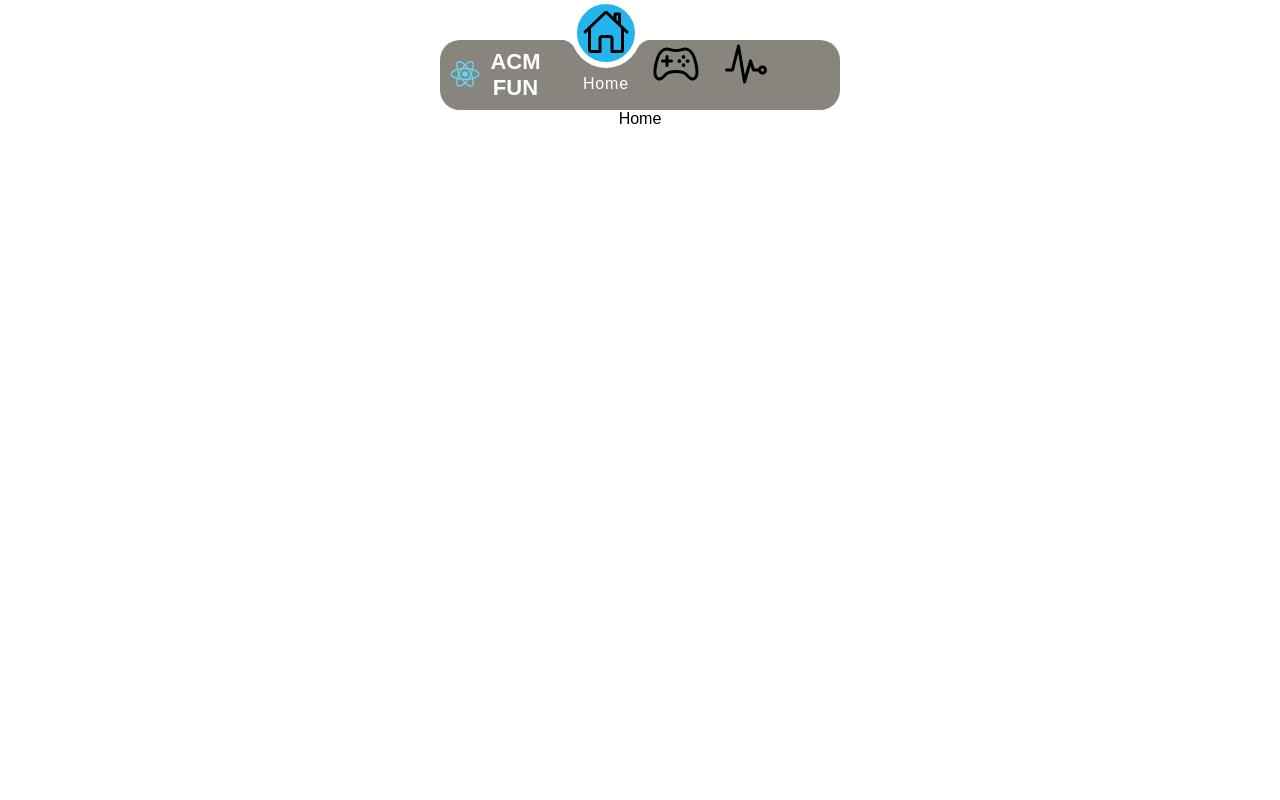
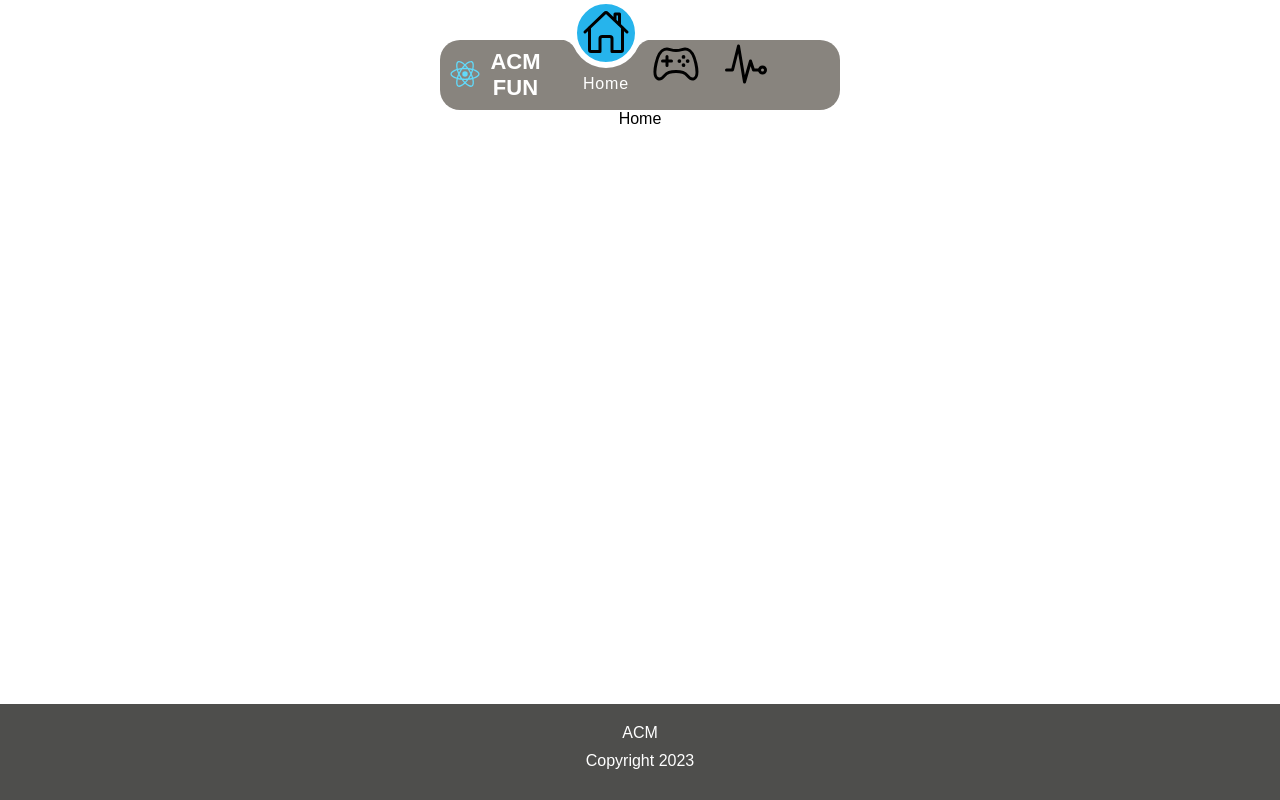
Before and after one commit to PEC-CSS/acm-fun, a React (Create React App) app: page / in a window 1280 px wide. Built offline with nearby package versions, Linux system fonts and the light colour scheme.

Commit message:
Adding Footer

```diff
--- a/src/App.js
+++ b/src/App.js
@@ -5,6 +5,7 @@ import {Navbar} from "./components/common/Navbar";
 import {Games} from "./pages/Games";
 import {Activities} from "./pages/Activities";
 import {activities, games} from "./data/content";
+import Footer from "./components/common/Footer"
 
 function App() {
     return (
@@ -29,6 +30,7 @@ function App() {
                     })
                 }
             </Routes>
+            <Footer />
         </div>
     );
 }
--- /dev/null
+++ b/src/components/common/Footer.js
@@ -0,0 +1,17 @@
+import { React } from 'react';
+import "../../styles/components/common/Footer.css";
+
+const Footer = () => {
+    const currentYear = new Date().getFullYear();
+
+    return (
+        <footer>
+            <div className="footer-content">
+                <p>ACM</p>
+                <p>Copyright {currentYear}</p>
+            </div>
+        </footer>
+    );
+};
+
+export default Footer;
--- /dev/null
+++ b/src/styles/components/common/Footer.css
@@ -0,0 +1,14 @@
+footer {
+    background-color: #4e4e4c;
+    color: #fff;
+    padding: 20px 0;
+    text-align: center;
+    position: absolute;
+    left: 0;
+    bottom: 0;
+    right: 0;
+}
+
+P {
+    margin-bottom: 10px;
+}
```
Also changed, not shown: 1 other file (tests, documents, lock files or other folders).
